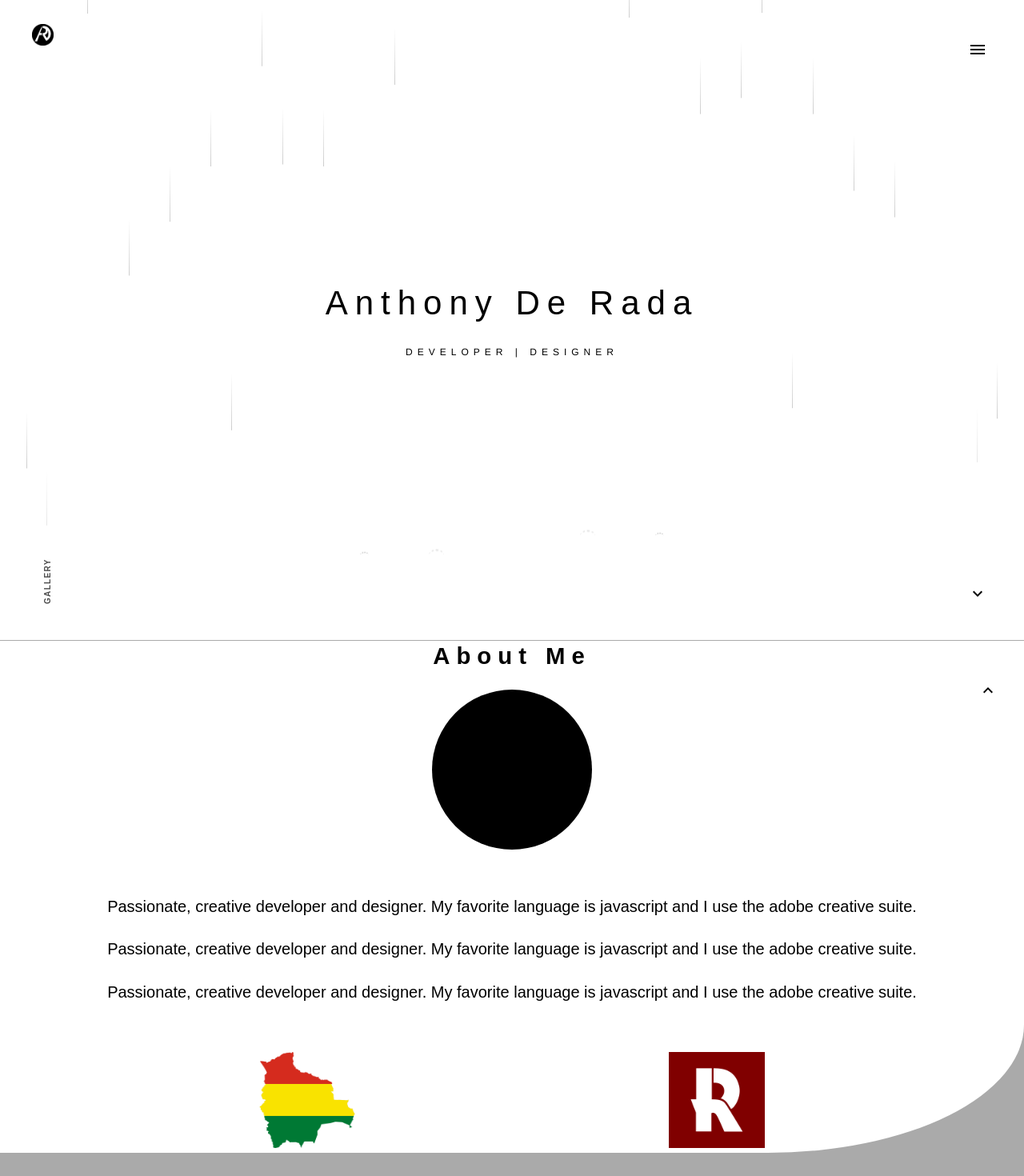
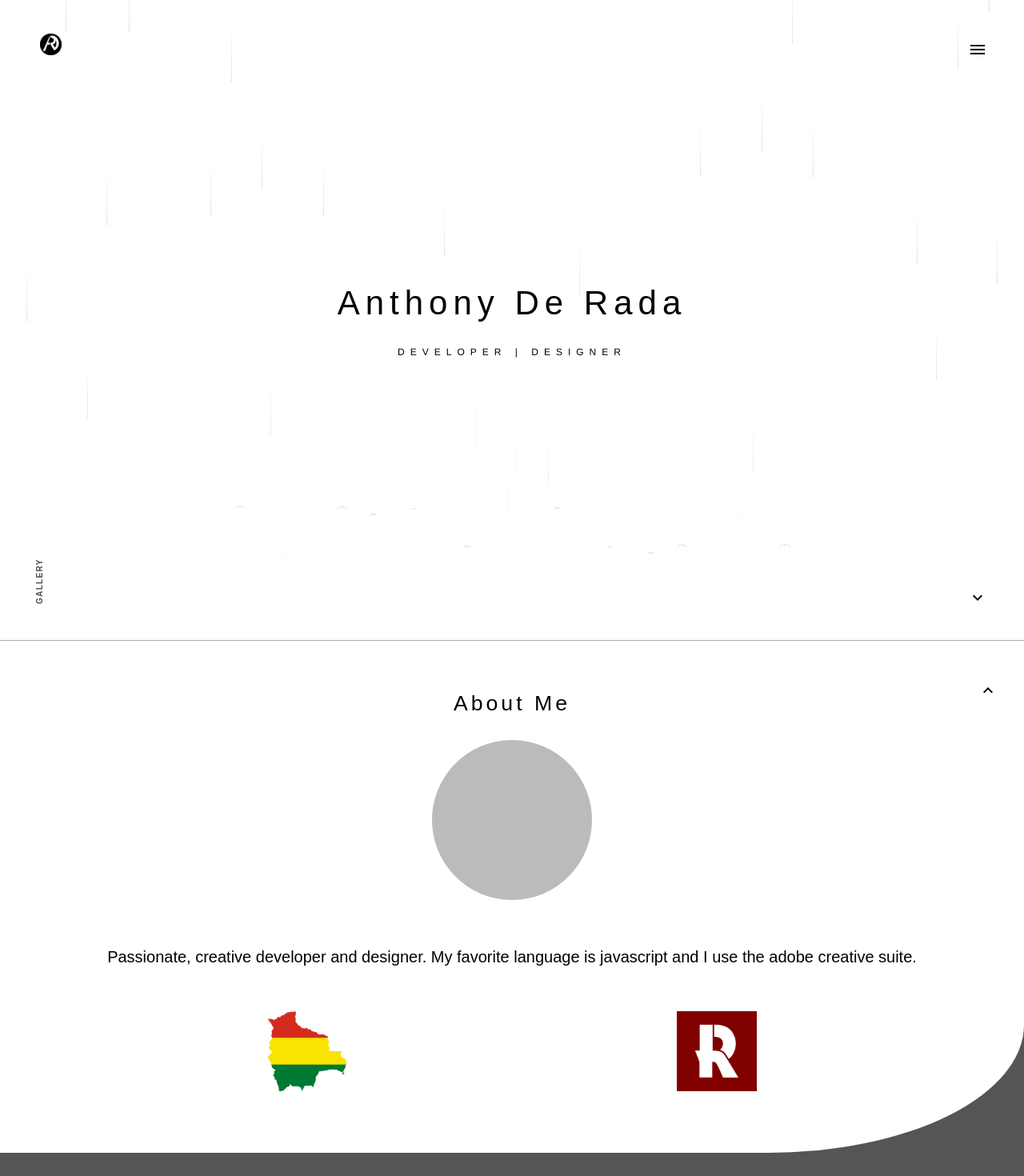
Before and after one commit to atyderada/adr-site, a React (Create React App) app: page / in a window 1280 px wide. Shown: the top 1470 px of the page at 80% size. Built offline with nearby package versions, Linux system fonts and the light colour scheme.

Commit message:
fine tunning animations

```diff
--- a/src/Container/About/About.css
+++ b/src/Container/About/About.css
@@ -1,7 +1,8 @@
 #aboutContainer {
+    height: 100vh;
     position: relative;
-    height: 100vh;
-    background-color: #aaa;
+    /* background-color: #aaa; */
+    background-color: #555;
     border-top: 1px solid #aaa;
 }
 #topArrow {
@@ -23,9 +24,9 @@
     padding: 0 15vw;
     align-items: center;
     flex-direction: column;
-    background-color: white;
     justify-content: center;
     border-radius: 0 0 25% 0;
+    background-color: white;
 }
 #aboutTitle {
     font-size: 14pt;
@@ -40,13 +41,12 @@
 #iconsContainer {
     width: 100%;
     display: flex;
-    margin-top: 3vh;
     flex-direction: row;
     justify-content: space-around;
 }
 .aboutIcon {
-    width: 120px;
-    height: 120px;
+    width: 100px;
+    height: 100px;
 }
 #bottom {
     opacity: 0.9;
@@ -57,7 +57,8 @@
     z-index: 1;
     width: 100vw;
     height: 20vh;
-    background-color: #aaa;
+    /* background-color: #aaa; */
+    background-color: #555;
 }
 #middleBottom {
     position: absolute;
@@ -65,7 +66,8 @@
     z-index: 2;
     width: 100vw;
     height: 16vh;
-    background-color: #555;
+    /* background-color: #555; */
+    background-color: #1b1b1b;
     border-radius: 24% 0 0 0;
 }
 #footer {
@@ -84,12 +86,13 @@
 .iconButton {
     width: 24px;
     height: 24px;
+    opacity: 0.6;
     cursor: pointer;
-    transition: transform 0.2s;
+    transition: all 0.4s;
 }
 .iconButton:hover {
     opacity: 1;
-    transform: scale(1.5);
+    transform: scale(1.4);
 }
 @-webkit-keyframes slide-in {
     100% { top: 0 }
@@ -104,20 +107,22 @@
         padding: 0 10vw;
     }
     #aboutTitle {
-        font-size: 22pt;
-        font-weight: 600;
-        letter-spacing: 6pt;
-        margin-bottom: 25px;
+        font-size: 20pt;
+        font-weight: 500;
+        letter-spacing: 3pt;
+        margin-bottom: 30px;
     }
     #aboutPicture {
         border-radius: 50%;
         width: 200px;
         height: 200px;
         margin-bottom: 45px;
-        background-color: black;
+        border-width: 1px;
+        background-color: #bbb;
     }
     #iconsContainer {
-        margin-top: 6vh;
+        margin-top: 40px;
+        margin-bottom: 10px;
     }
     #aboutText {
         font-size: 15pt;
--- a/src/Container/About/About.js
+++ b/src/Container/About/About.js
@@ -14,8 +14,6 @@ const about = ( props ) => {
                 <span id="aboutTitle">About Me</span>
                 <div id="aboutPicture"></div>
                 <span id="aboutText">
-                    Passionate, creative developer and designer. My favorite language is javascript and I use the adobe creative suite.
-                    Passionate, creative developer and designer. My favorite language is javascript and I use the adobe creative suite.
                     Passionate, creative developer and designer. My favorite language is javascript and I use the adobe creative suite.
                 </span>
                 <div id="iconsContainer">
--- a/src/Container/Gallery/Gallery.css
+++ b/src/Container/Gallery/Gallery.css
@@ -1,7 +1,7 @@
 #galleryContainer {
     z-index: 1;
     width: 100vw;
-    height: 130vh;
+    height: 420vh;
     color: white;
     display: flex;
     align-items: center;
@@ -41,10 +41,10 @@
 }
 #imageContainer {
     width: 85vw;
-    height: 120vh;
+    height: 400vh;
     display: grid;
     margin: 0;
-    grid-gap: 6px;
+    grid-gap: 3px;
     grid-template-rows: 1fr 1fr 1fr 1fr 1fr 1fr 1fr 1fr 1fr 1fr;
     grid-template-columns: 1fr 1fr;
 }
@@ -52,6 +52,7 @@
     background-position:center center;
     background-color: white;
     background-size: cover;
+    transition: all 0.4s;
     min-height: 90px;
     cursor: pointer;
 }
@@ -107,27 +108,23 @@
 }
 .box:hover {
     opacity: 1;
+    transition: all 0.4s;
     background-color: transparent;
 }
 @media only screen and (min-width: 768px) and (max-width: 1023px) {
     /* For ipad: */
-    #galleryContainer {
-        height: 155vh;
-    }
     #galleryTitle {
         font-size: 22px;
+        margin: 0 0 -55px;
         letter-spacing: 12px;
-        margin: 0 0 -55px;
+    }
+    #imageContainer {
+        grid-gap: 35px;
     }
     .control {
         width: 50px;
         height: 50px;
         line-height: 50px;
-    }
-    #imageContainer {
-        width: 90vw;
-        height: 142vh;
-        grid-gap: 10px;
     }
     .box {
         min-height: 125px;
@@ -135,13 +132,10 @@
 }
 @media only screen and (min-width: 1024px) and (max-width: 1025px) {
      /* For ipad pro: */
-    #galleryContainer {
-        height: 160vh;
-    }
     #galleryTitle {
-        font-size: 30px;
-        letter-spacing: 20px;
+        font-size: 23px;
         margin: 0 0 -55px;
+        letter-spacing: 13px;
     }
     #home {
         top: 35px;
@@ -152,9 +146,7 @@
         left: 32px;
     }
     #imageContainer {
-        width: 90vw;
-        height: 145vh;
-        grid-gap: 12px;
+        grid-gap: 40px;
     }
     .box {
         min-height: 125px;
@@ -163,12 +155,12 @@
 @media only screen and (min-width: 1025px) {
      /* For desktop: */
     #galleryContainer {
-        height: 305vh;
+        height: 420vh;
         padding-top: 10px;
     }
     #galleryTitle {
         font-size: 24px;
-        margin: 0 0 -25px;
+        margin: 0 0 -35px;
         letter-spacing: 16px;
     }
     #logo {
@@ -180,9 +172,7 @@
         right: 50px;
     }
     #imageContainer {
-        width: 90vw;
-        height: 290vh;
-        grid-gap: 12px;
+        grid-gap: 50px;
         max-width: 1050px;
     }
     .box {
--- a/src/Container/LandingScreen/LandingScreen.css
+++ b/src/Container/LandingScreen/LandingScreen.css
@@ -3,7 +3,7 @@
     width: 100%;
     height: 100%;
     z-index: 2;
-    opacity: 0.8;
+    opacity: 0.5;
 }
 .drop {
     position: absolute;
@@ -11,7 +11,7 @@
     width: 15px;
     height: 120px;
     pointer-events: none;
-    animation: drop 0.5s linear infinite;
+    animation: drop 0.7s ease-in infinite;
 }
 @keyframes drop {
     0% {
@@ -29,17 +29,17 @@
     height: 60%;
     margin-left: 7px;
     background: linear-gradient(to bottom, rgba(0, 0, 0, 0), rgba(0, 0, 0, 0.25));
-    animation: stem 0.5s linear infinite;
+    animation: stem 0.7s ease-in infinite;
 }
 @keyframes stem {
     0% {
         opacity: 1;
     }
     65% {
-        opacity: 1;
+        opacity: 0.9;
     }
     75% {
-        opacity: 0;
+        opacity: 0.1;
     }
     100% {
         opacity: 0;
@@ -48,11 +48,11 @@
 .splat {
     width: 15px;
     height: 10px;
-    border-top: 2px dotted rgba(0, 0, 0, 0.5);
+    border-top: 2px dotted rgba(0, 0, 0, 0.7);
     border-radius: 50%;
     opacity: 1;
     transform: scale(0);
-    animation: splat 0.5s linear infinite;
+    animation: splat 0.7s linear infinite;
     display: block;
 }
 @keyframes splat {
@@ -116,11 +116,13 @@
     position: absolute;
     top: 15px;
     right: 15px;
+    transition: all 0.4s;
 }
 #bottomArrow {
     position: absolute;
     bottom: 10px;
     right: 15px;
+    transition: all 0.4s;
 }
 #scroll {
     position: absolute;
@@ -131,8 +133,11 @@
     position: absolute;
     bottom: 10px;
     left: 20px;
+    font-size: 10px;
+    line-height: 10px;
+    transition: all 0.4s;
 }
-#logo {
+#lanlogo {
     position: absolute;
     top: 10px;
     left: 15px;
@@ -141,21 +146,12 @@
 .control {
     width: 15px;
     height: 15px;
-    line-height: 15px;
     text-align: center;
-    font-size: 10px;
     font-weight: bold;
     color: rgba(0, 0, 0, 0.7);
     border-radius: 50%;
     cursor: pointer;
-    transition: transform 0.3s;
-}
-.control:hover {
-    transform: scale(1.2);
-}
-#logo:hover {
-    cursor: none;
-    transform: scale(1.4);
+    transition: transform 0.4s;
 }
 @-webkit-keyframes slide-in {
     100% { top: 0 }
@@ -166,13 +162,13 @@
 @media only screen and (min-width: 768px) {
     /* For desktop: */
     #title {
+        height: 42px;
         font-size: 42px;
-        letter-spacing: 9px;
-        height: 42px;
+        letter-spacing: 7px;
     }
     #subtitle {
         font-size: 12px;
-        letter-spacing: 6px;
+        letter-spacing: 7px;
         height: 12px;
     }
     #menu {
@@ -182,7 +178,7 @@
     }
     #bottomArrow {
         position: absolute;
-        bottom: 50px;
+        bottom: 45px;
         right: 50px;
     }
     #scroll {
@@ -195,12 +191,11 @@
         position: absolute;
         letter-spacing: 1pt;
         bottom: 45px;
+        left: 45px;
+    }
+    #lanlogo {
         left: 50px;
-    }
-    #logo {
-        position: absolute;
-        top: 40px;
-        left: 40px;
+        top: 42px;
     }
     .control {
         width: 3vmin;
@@ -208,4 +203,18 @@
         line-height: 3vmin;
         font-size: 12px;
     }
+    #bottomArrow:hover {
+        transform: scale(1.4);
+    }
+    #lanlogo:hover {
+        cursor: none;
+        transform: scale(1.3);
+    }
+    #menu:hover {
+        transform: rotate(90deg) translateY(-4px);
+    }
+    #gallery:hover {
+        font-size: 13px;
+        line-height: 13px;
+    }
 }
--- a/src/Container/LandingScreen/LandingScreen.js
+++ b/src/Container/LandingScreen/LandingScreen.js
@@ -6,7 +6,7 @@ const landing = ( props ) => {
     var drops = [];
     var increment = 0;
     var index = 0;
-    while (increment < 42) {
+    while (increment < 100) {
         //random number between 98 and 1
         var randoHundo = (Math.floor(Math.random() * (98 - 1 + 1) + 1));
         //random number between 4 and 2
@@ -16,23 +16,23 @@ const landing = ( props ) => {
         //add in a new raindrop with various randomizations to certain CSS properties
         var dropStyle = {
             left: increment + "%",
-            bottom: randoFiver - 1 + 95 + "%",
+            bottom: randoFiver - 1 + 97 + "%",
             animationDelay: randoHundo * 0.01 + 's',
-            animationDuration: 0.5 + randoHundo * 0.01 + 's',
+            animationDuration: 1.5 + randoHundo * 0.01 + 's',
         }
         var backDropStyle = {
             right: increment + "%",
-            bottom: randoFiver - 1 + 98 + "%",
-            animationDelay: randoHundo * 0.011  + 's',
-            animationDuration: 0.5 + randoHundo * 0.01 + 's',
+            bottom: randoFiver - 1 + 103 + "%",
+            animationDelay: randoHundo * 0.01  + 's',
+            animationDuration: 1.5 + randoHundo * 0.01 + 's',
         }
         var stemStyle = {
             animationDelay: randoHundo * 0.01 + 's',
-            animationDuration: 0.5 + randoHundo * 0.01 + 's',
+            animationDuration: 1.5 + randoHundo * 0.01 + 's',
         }
         var splatStyle = {
             animationDelay: randoHundo * 0.01 + 's',
-            animationDuration: 0.5 + randoHundo * 0.01 + 's',
+            animationDuration: 1.5 + randoHundo * 0.01 + 's',
         }
         drops.push(
             <div key={index} className="drop" style={dropStyle}>
@@ -51,7 +51,7 @@ const landing = ( props ) => {
         <div>
             <div className="rain front-row">{drops}</div>
             <div className="controllers">
-                <a id="logo">
+                <a id="lanlogo">
                     <img
                         style={{ width: '3.4vmin', height: '3.4vmin', marginTop: '0vh'}}
                         src={require('../../assets/logo.png')} alt='Adr-logo' />
```
